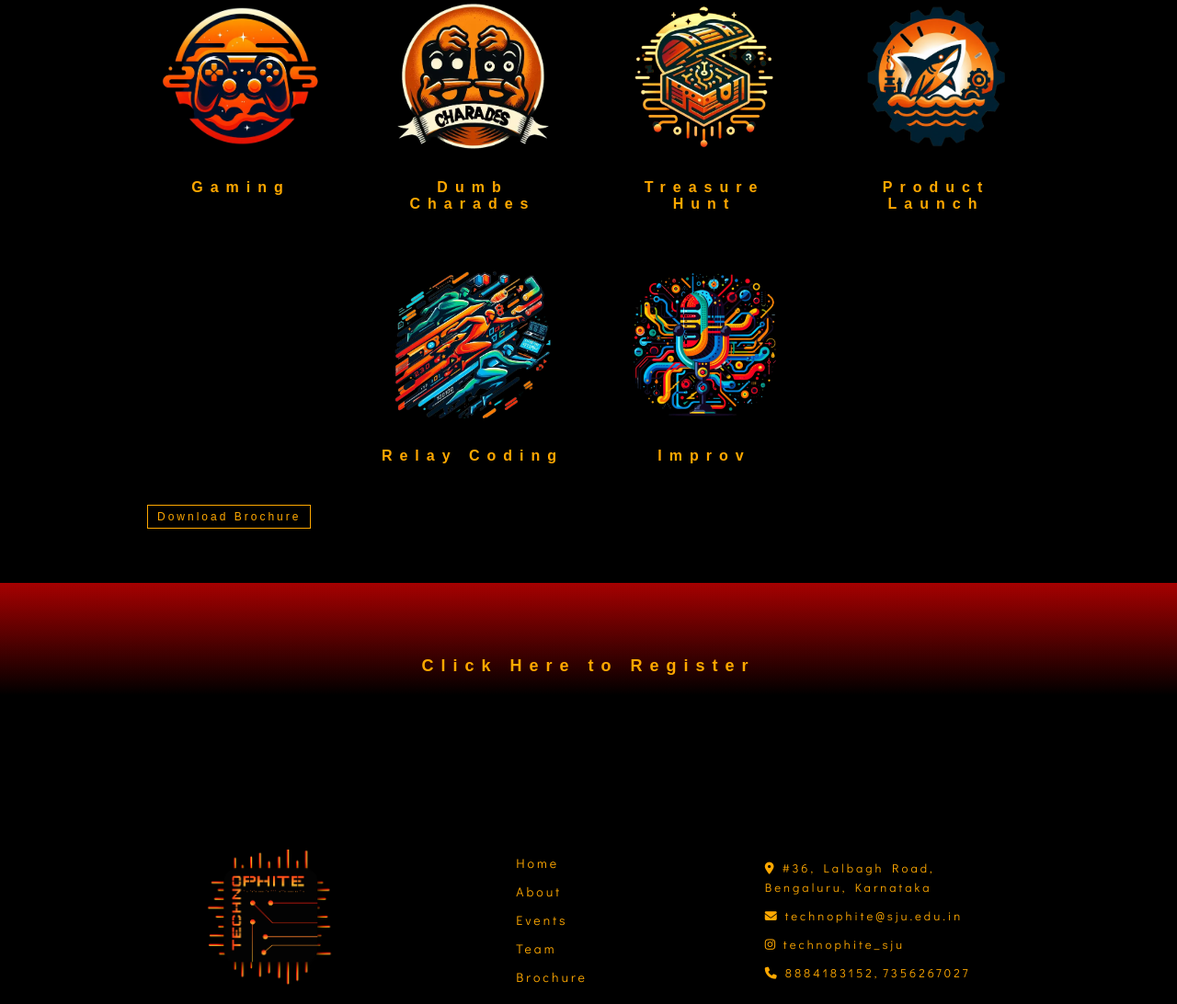
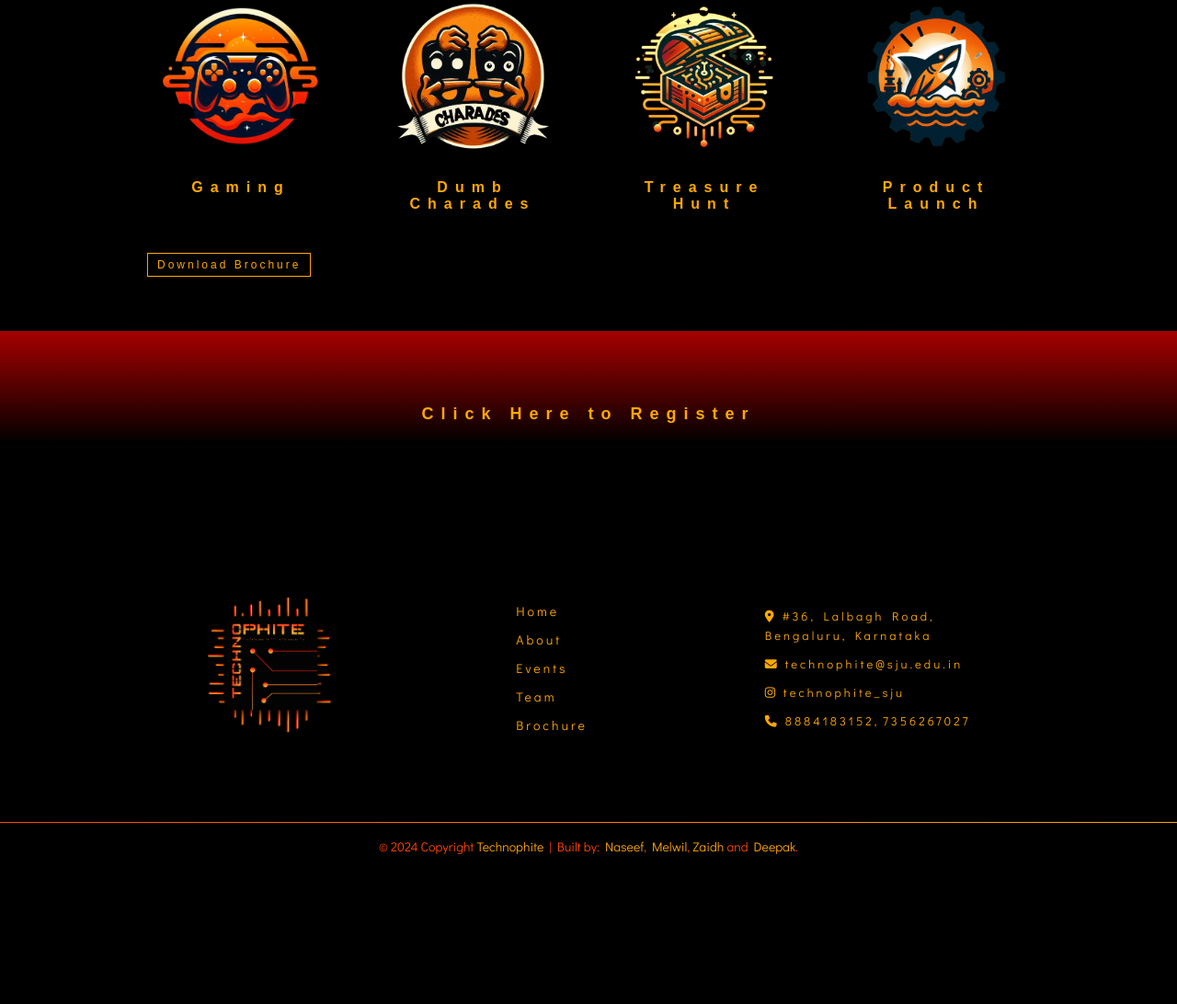
Before and after one commit to smartbooty69/Syntaxia-2025, a plain HTML site: page index.html in a window 1280 px wide. Shown: the part 1496-2588 px from the top of the page at 92% size. After the commit the page ends 2442 px from the top, so only its background shows below. Drawn offline with nearby package versions, Linux system fonts and the light colour scheme; a web font is replaced by a local one.

Commit message:
event list update

```diff
--- a/index.html
+++ b/index.html
@@ -122,20 +122,6 @@
                         <h3 class="event-title">Product Launch</h3>
                     </a>
                 </div>
-                <div class="event mob-hidden">
-                </div>
-                <div class="event">
-                    <a href="relay-coding.html">
-                        <div class="event-icon"><img src="images/relay-coding.webp" alt="Relay Coding Logo"></div>
-                        <h3 class="event-title">Relay Coding</h3>
-                    </a>
-                </div>
-                <div class="event">
-                    <a href="improv.html">
-                        <div class="event-icon"><img src="images/improv.webp" alt="Improv Logo"></div>
-                        <h3 class="event-title">Improv</h3>
-                    </a>
-                </div>
             </div>
             <div class="button">
                 <a href="website-brochure.pdf" target="_blank">Download Brochure</a>
```
